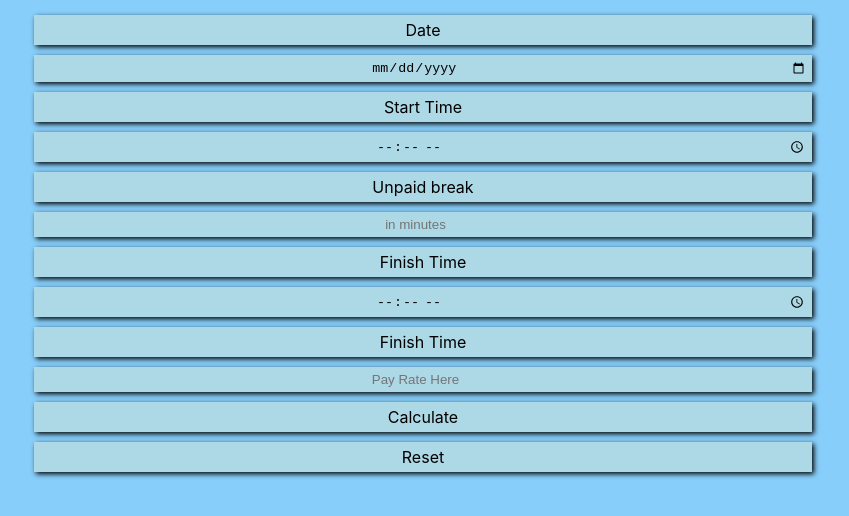
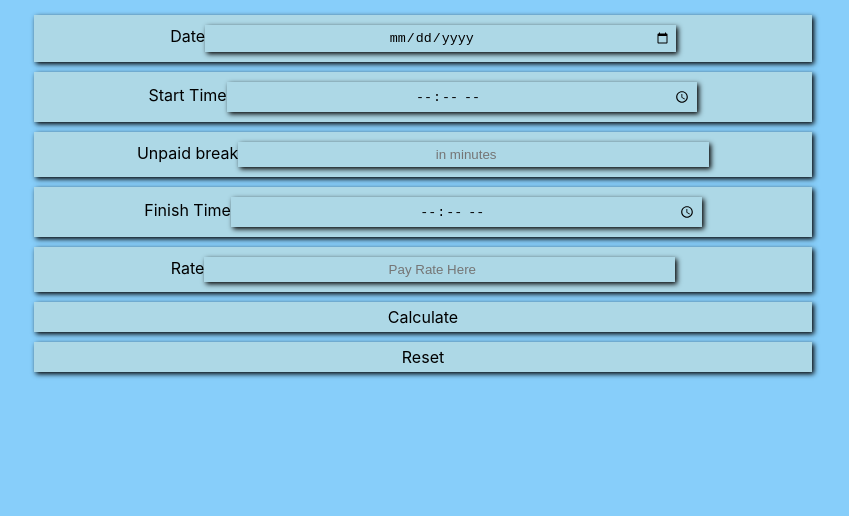
Before and after one commit to RapSodic/WageCalculator, a plain HTML site: page index.html in a window 1280 px wide. Shown: the top 516 px of the page, without its empty margins (232-1081 px from the left). Drawn offline with Linux system fonts and the light colour scheme.

Commit message:
Update index.html

```diff
--- a/index.html
+++ b/index.html
@@ -8,17 +8,17 @@
   <title>Wage || Calculator</title>
 </head>
 <body>
-  <form id="form">
-	<label for="date">Date</label>
-	<input type="date" id="date">
-	<label for="startTime">Start Time</label>
-	<input name="startTime" type="time" id="startTime">
-	<label for="break">Unpaid break</label>
-	<input name="break" type="number" id="break" placeholder="in minutes">
-	<label for="finishTime">Finish Time</label>
-	<input name="finishTime" type="time" id="finishTime">
-	<label for="rate">Finish Time</label>
-	<input name="rate" type="number" id="rate" placeholder="Pay Rate Here">
+ <form id="form">
+	<label for="date">Date<input type="date" id="date"></label>
+
+	<label for="startTime">Start Time<input name="startTime" type="time" id="startTime"></label>
+
+	<label for="break">Unpaid break<input name="break" type="number" id="break" placeholder="in minutes"></label>
+
+	<label for="finishTime">Finish Time<input name="finishTime" type="time" id="finishTime"></label>
+
+	<label for="rate">Rate<input name="rate" type="number" id="rate" placeholder="Pay Rate Here"></label>
+
 	<div id="btn">Calculate</div>
 	<div id="reset" id="reset">Reset</div>
 </form>
```
